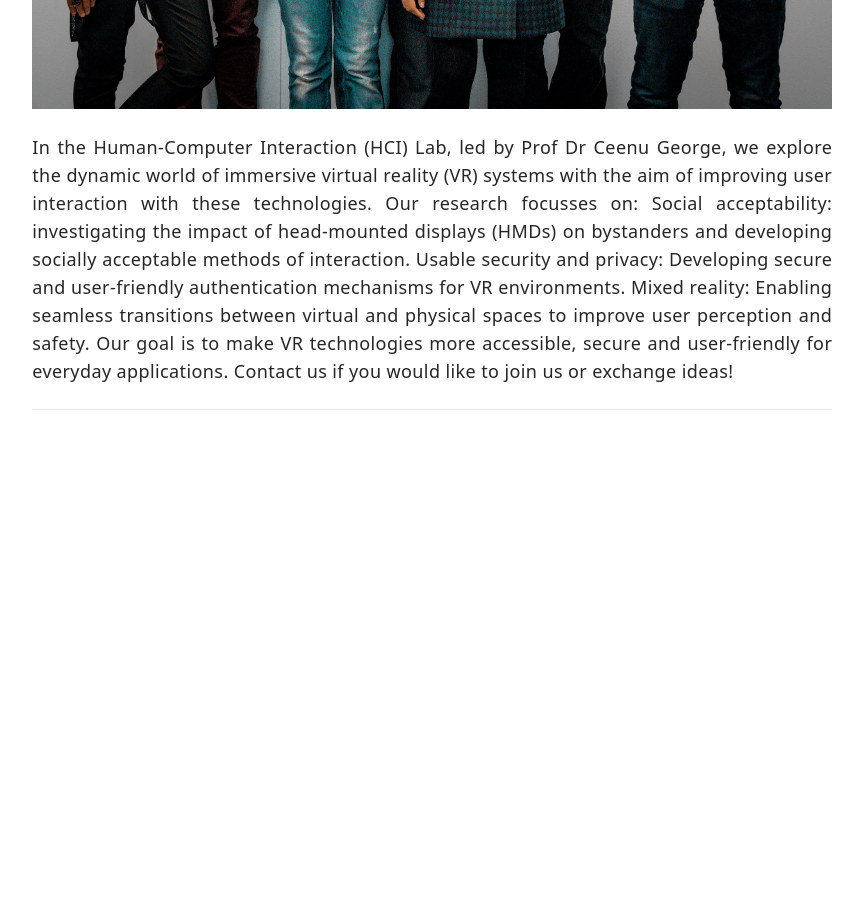
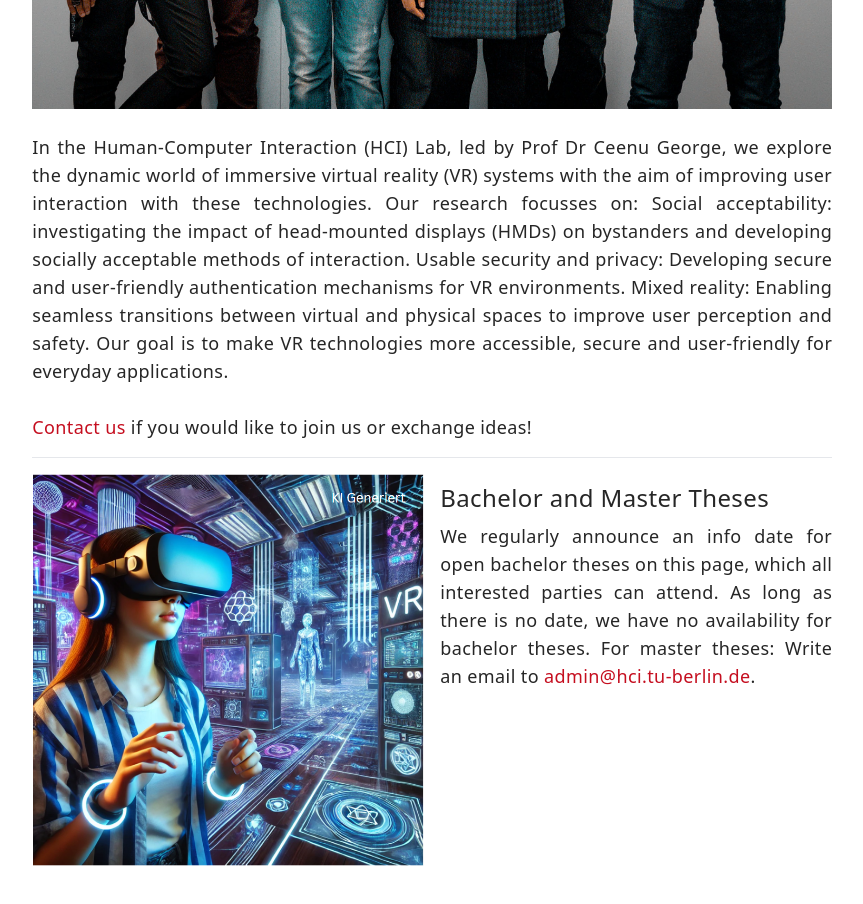
Before and after one commit to HCI-TUB/hci-tu-berlin, a Vue app in the folder hci-tu-berlin/: page / in a window 1280 px wide. Shown: the part 580-1484 px from the top of the page, without its empty margins (270-1133 px from the left). Before the commit the page ends 1062 px from the top, so only its background shows below. Built offline with nearby package versions, Linux system fonts and the light colour scheme.

Commit message:
more photos, additional info

```diff
--- a/hci-tu-berlin/src/views/AboutPage.vue
+++ b/hci-tu-berlin/src/views/AboutPage.vue
@@ -9,11 +9,20 @@
 Social acceptability: investigating the impact of head-mounted displays (HMDs) on bystanders and developing socially acceptable methods of interaction.
 Usable security and privacy: Developing secure and user-friendly authentication mechanisms for VR environments.
 Mixed reality: Enabling seamless transitions between virtual and physical spaces to improve user perception and safety.
-Our goal is to make VR technologies more accessible, secure and user-friendly for everyday applications.
-Contact us if you would like to join us or exchange ideas!</p>
-<div class="py-6">
-<hr>
-</div>
+Our goal is to make VR technologies more accessible, secure and user-friendly for everyday applications. <br><br>
+<router-link to="/contact" class="text-custom-red">Contact us</router-link> if you would like to join us or exchange ideas!</p>
+<hr class="my-4">
+<div class="grid grid-cols-1 md:grid-cols-2 gap-4">
+      <img class="w-full max-h-32rem" src="/assets/hmd-photo.png" alt="HMD Photo">
+      <div class="flex flex-col">
+
+        <h2 class="text-2xl text-justify my-2">Bachelor and Master Theses</h2>
+        <p class="text-justify text-lg">
+          We regularly announce an info date for open bachelor theses on this page, which all interested parties can attend. As long as there is no date, we have no availability for bachelor theses. For master theses: Write an email to
+          <a class="text-custom-red hover:text-custom-red-dark" href="mailto:admin@hci.tu-berlin.de">admin@hci.tu-berlin.de</a>.
+        </p>
+      </div>
+    </div>
   </div>
 </template>
 <script>
@@ -22,3 +31,12 @@ export default {
   name: 'AboutPage'
 };
 </script>
+
+<style>
+.text-custom-red {
+  color: #C50E1F;
+}
+.hover\:text-custom-red:hover {
+  color: #C50E1F;
+}
+</style>
```
Also changed, not shown: hci-tu-berlin/public/assets/hmd-photo.png (added).
